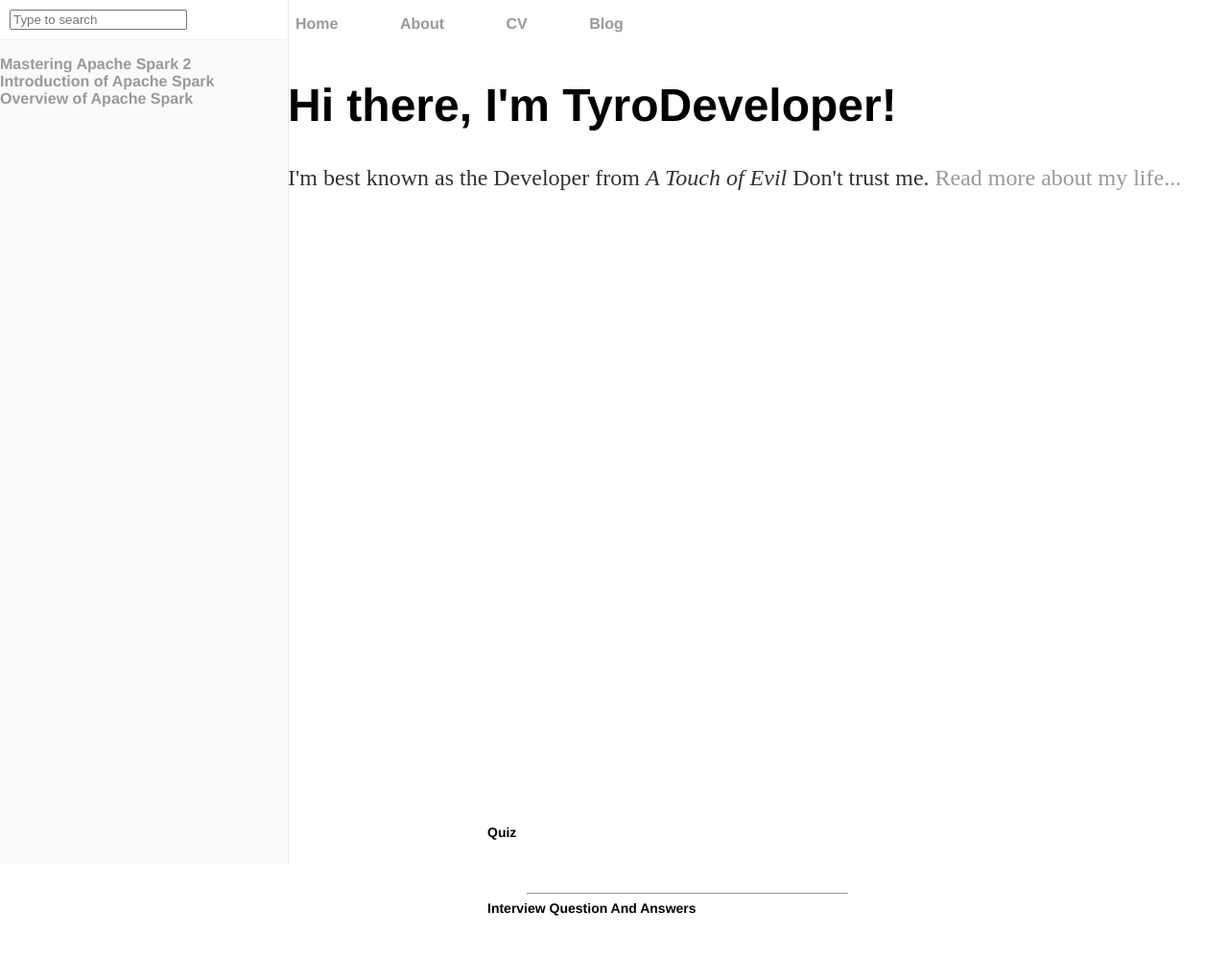
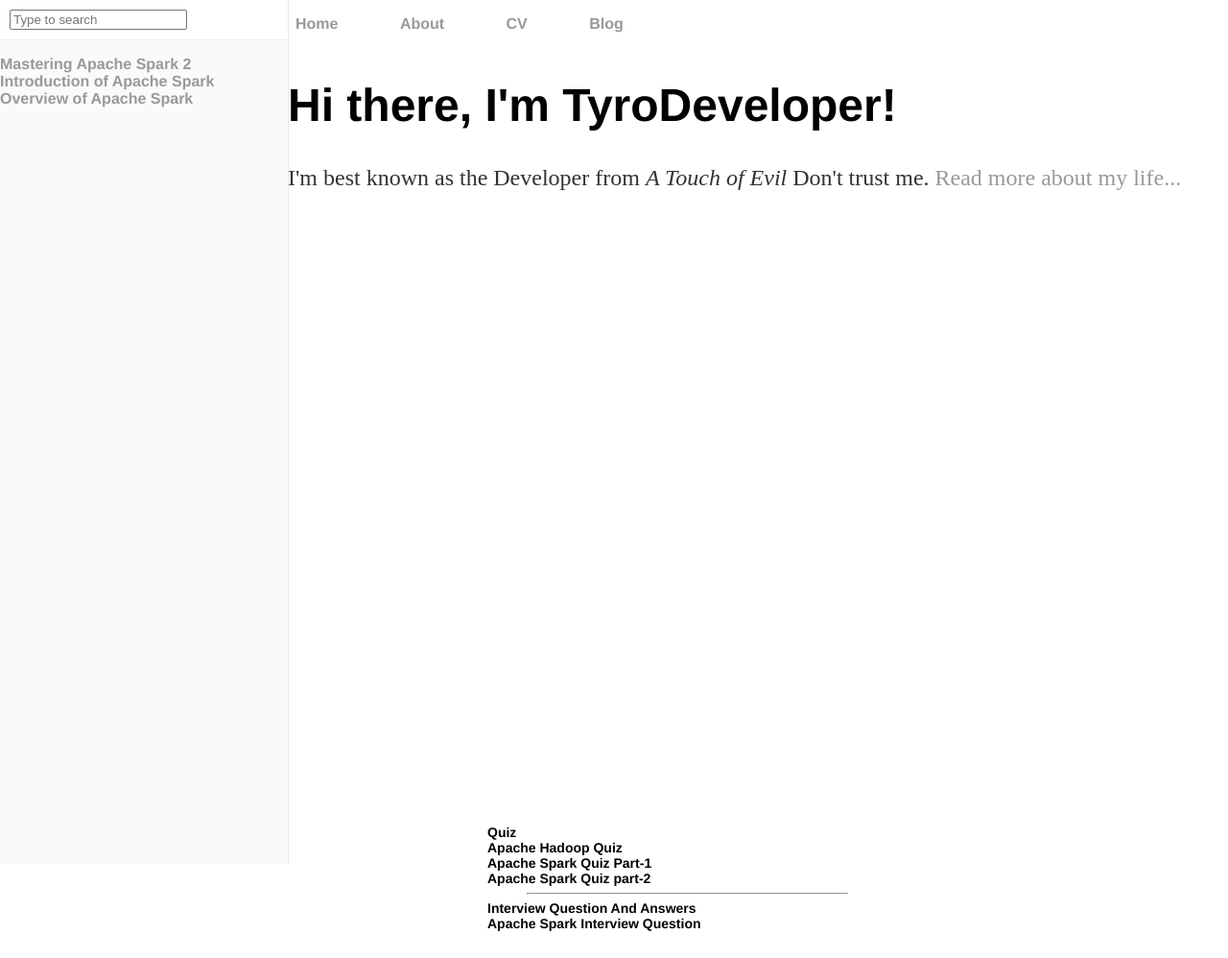
Before and after one commit to tyrodeveloper/tyrodeveloper.github.io, a Jekyll site: the page built from index.html, in a window 1280 px wide. Shown: the whole page at 96% size. Built offline with Jekyll 4.4.1, drawn with Linux system fonts in a browser that asks for light colours.

Commit message:
Update default.html

```diff
--- a/_layouts/default.html
+++ b/_layouts/default.html
@@ -49,6 +49,7 @@
 	        		<li><a href="/">email</a></li>
 	        		<li><a href="/">github.com</a></li>
 				</ul>
+			<div style="height:200px;">
 			<div style="width: 33%;bottom:0;">
 <ul style="list-style-type:square;">
 <li>
@@ -57,28 +58,28 @@
 </li>
 <br>
 <li >
-<a style="color:#F5F2F1; font-style:normal; font-size:14px" href="http://data-flair.training/big-data-hadoop/" alt="big data & hadoop">Apache Hadoop Training</a>
+<a style="color:#000; font-style:normal; font-size:14px" href="http://data-flair.training/big-data-hadoop/" alt="big data & hadoop">Apache Hadoop Training</a>
 </li>
 <br>
 <li>
-<a style="color:#F5F2F1;font-stylenormal; font-size:14px" href="http://data-flair.training/apache-spark-scala/" alt="apache spark & scala">Apache Spark Training</a>
+<a style="color:#000;font-stylenormal; font-size:14px" href="http://data-flair.training/apache-spark-scala/" alt="apache spark & scala">Apache Spark Training</a>
 </li>
 <br>
 <li>
- <a style="color:#F5F2F1;font-style:normal; font-size:14px" href="http://data-flair.training/apache-flink/" alt="apache flink">Apache Flink Training
+ <a style="color:#000;font-style:normal; font-size:14px" href="http://data-flair.training/apache-flink/" alt="apache flink">Apache Flink Training
 </a>
 </li>
 <br>
 <li>
-<a style="color:#F5F2F1;font-style:normal; font-size:14px" href="http://data-flair.training/apache-kafka/" alt="apache kafka">Apache Kafka Training</a>
+<a style="color:#000;font-style:normal; font-size:14px" href="http://data-flair.training/apache-kafka/" alt="apache kafka">Apache Kafka Training</a>
 </li>
 <br>
 <li>
-<a style="color:#F5F2F1;font-style:normal; font-size:14px" href="http://data-flair.training/apache-hbase/" alt="apache hbase">Apache Hbase Training</a>
+<a style="color:#000;font-style:normal; font-size:14px" href="http://data-flair.training/apache-hbase/" alt="apache hbase">Apache Hbase Training</a>
 </li>
 <br>
 <li>
-<a style="color:#F5F2F1;font-style:normal; font-size:14px" href="http://data-flair.training/apache-storm/" alt="apache storm">Apache Storm Training</a>
+<a style="color:#000;font-style:normal; font-size:14px" href="http://data-flair.training/apache-storm/" alt="apache storm">Apache Storm Training</a>
 </li>
 </ul>
 </div>
@@ -90,16 +91,16 @@
 </li>
 <br>
 <li>
-<a style="color:#ffffff; font-style:normal; font-size:14px" href="http://data-flair.training/blogs/wp_quiz/hadoop-quiz-1/" alt=" hadoop quiz">Apache Hadoop Quiz </a>
+<a style="color:#000; font-style:normal; font-size:14px" href="http://data-flair.training/blogs/wp_quiz/hadoop-quiz-1/" alt=" hadoop quiz">Apache Hadoop Quiz </a>
 </li>
 <br>
 <li>
-<a style="color:#ffffff; font-style:normal; font-size:14px" href="http://data-flair.training/blogs/apache-spark-quiz-part-1/" alt="apache spark quiz part-1">Apache Spark Quiz Part-1
+<a style="color:#000; font-style:normal; font-size:14px" href="http://data-flair.training/blogs/apache-spark-quiz-part-1/" alt="apache spark quiz part-1">Apache Spark Quiz Part-1
 </a>
 </li>
 <br>
 <li>
-<a style="color:#ffffff; font-style:normal; font-size:14px" href="http://data-flair.training/blogs/apache-spark-quiz-part-2/" alt="apache spark quiz part-2">Apache Spark Quiz part-2
+<a style="color:#000; font-style:normal; font-size:14px" href="http://data-flair.training/blogs/apache-spark-quiz-part-2/" alt="apache spark quiz part-2">Apache Spark Quiz part-2
 </a>
 </li>
 <br>
@@ -109,10 +110,11 @@
 </li>
 <br>
 <li>
-<a style="color:#ffffff; font-style:normal; font-size:14px" href="http://data-flair.training/blogs/apache-spark-top-interview-questions-answers/" alt="apache spark interview question">Apache Spark Interview Question
+<a style="color:#000; font-style:normal; font-size:14px" href="http://data-flair.training/blogs/apache-spark-top-interview-questions-answers/" alt="apache spark interview question">Apache Spark Interview Question
 </a>
 </li>
 </ul>
+</div>
 	</div>
 		</footer>
 			</div>
```
Lines whose indentation alone changed are shown as unchanged.
